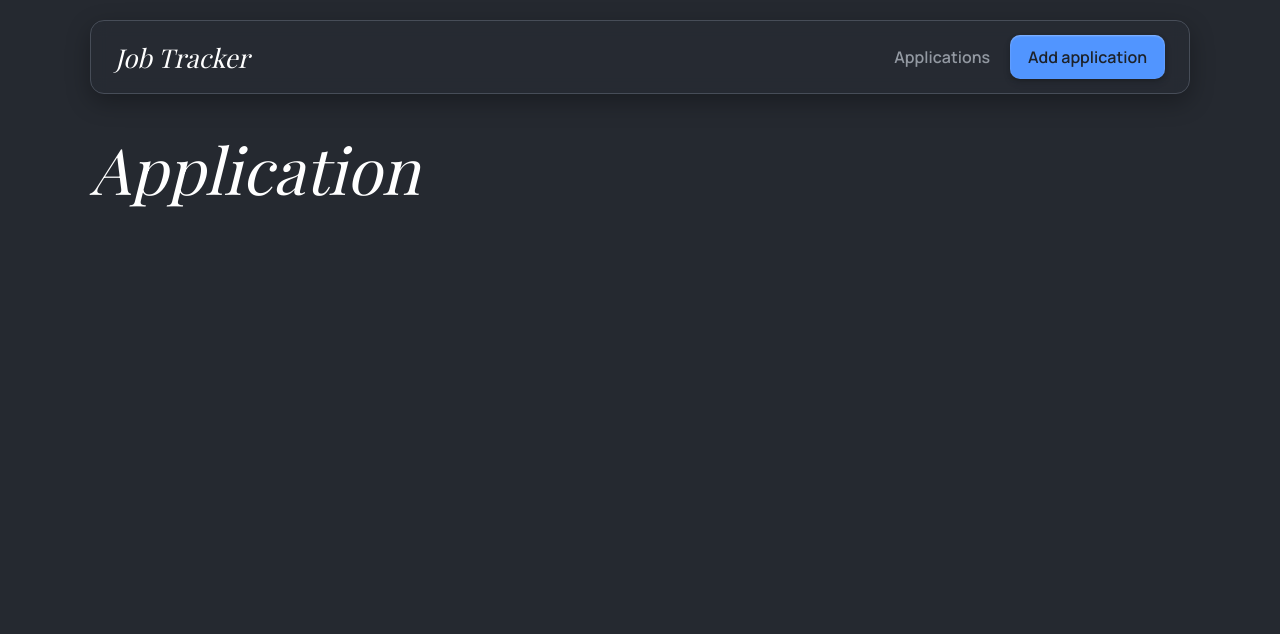
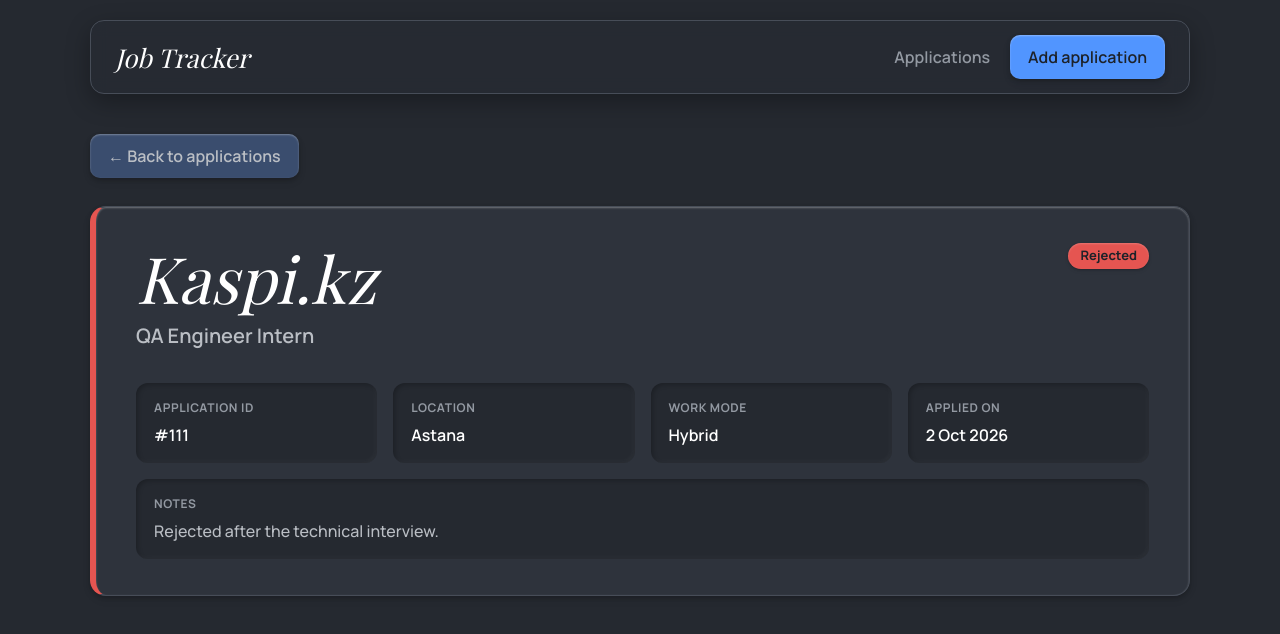
Before and after one commit to kimashii-dan/react-job-app-tracker, a React (Vite) app: page /applications/111 in a window 1280 px wide. Shown: the top 634 px of the page. Built offline with nearby package versions, Linux system fonts and the light colour scheme; a web font is replaced by a local one.

Commit message:
add application detail page

```diff
--- /dev/null
+++ b/src/pages/DetailPage.css
@@ -0,0 +1,83 @@
+.detail-page {
+  display: flex;
+  flex-direction: column;
+  align-items: flex-start;
+  gap: 28px;
+}
+
+.detail-page > .message {
+  width: 100%;
+}
+
+.detail {
+  width: 100%;
+  display: flex;
+  flex-direction: column;
+  gap: 32px;
+  padding: 36px 40px;
+  background: var(--card);
+  border: 1px solid var(--border);
+  border-left: 6px solid var(--status);
+  border-radius: 16px;
+  box-shadow: var(--shadow-base);
+}
+
+.detail-top {
+  display: flex;
+  align-items: flex-start;
+  justify-content: space-between;
+  gap: 16px;
+}
+
+.detail-position {
+  margin-top: 8px;
+  font-size: 20px;
+  font-weight: 600;
+}
+
+.detail-fields {
+  margin: 0;
+  display: grid;
+  grid-template-columns: repeat(4, 1fr);
+  gap: 16px;
+}
+
+.detail-field {
+  padding: 16px 18px;
+  background: var(--background);
+  border-radius: 12px;
+  box-shadow: var(--shadow-inset-soft);
+}
+
+.detail-field dt {
+  font-size: 12px;
+  font-weight: 700;
+  text-transform: uppercase;
+  letter-spacing: 0.05em;
+  color: var(--muted-foreground);
+}
+
+.detail-field dd {
+  margin: 6px 0 0;
+  font-weight: 600;
+  color: var(--highlight);
+}
+
+.detail-capitalize {
+  text-transform: capitalize;
+}
+
+.detail-notes {
+  grid-column: 1 / -1;
+}
+
+.detail-notes dd {
+  font-weight: 500;
+  color: var(--foreground);
+}
+
+@media (max-width: 900px) {
+  .detail-fields {
+    grid-template-columns: repeat(2, 1fr);
+  }
+}
--- a/src/pages/DetailPage.jsx
+++ b/src/pages/DetailPage.jsx
@@ -1,5 +1,92 @@
+import { useEffect, useState } from 'react'
+import { Link, useParams } from 'react-router-dom'
+import { getApplication } from '../api.js'
+import Message from '../components/Message.jsx'
+import StatusBadge from '../components/StatusBadge.jsx'
+import { formatDate } from '../utils.js'
+import './DetailPage.css'
+
+function ApplicationDetail({ id }) {
+  const [application, setApplication] = useState(null)
+  const [loading, setLoading] = useState(true)
+  const [error, setError] = useState(null)
+
+  useEffect(() => {
+    let ignore = false
+
+    getApplication(id)
+      .then((data) => {
+        if (!ignore) {
+          setApplication(data)
+          setLoading(false)
+        }
+      })
+      .catch((err) => {
+        if (!ignore) {
+          setError(err.message)
+          setLoading(false)
+        }
+      })
+
+    return () => {
+      ignore = true
+    }
+  }, [id])
+
+  if (loading) {
+    return <Message type="loading">Loading application...</Message>
+  }
+
+  if (error) {
+    return <Message type="error">{error}</Message>
+  }
+
+  return (
+    <article className={`detail status-${application.status}`}>
+      <div className="detail-top">
+        <div>
+          <h1 className="page-title">{application.company}</h1>
+          <p className="detail-position">{application.position}</p>
+        </div>
+        <StatusBadge status={application.status} />
+      </div>
+      <dl className="detail-fields">
+        <div className="detail-field">
+          <dt>Application ID</dt>
+          <dd>#{application.id}</dd>
+        </div>
+        <div className="detail-field">
+          <dt>Location</dt>
+          <dd>{application.location}</dd>
+        </div>
+        <div className="detail-field">
+          <dt>Work mode</dt>
+          <dd className="detail-capitalize">{application.workMode}</dd>
+        </div>
+        <div className="detail-field">
+          <dt>Applied on</dt>
+          <dd>{formatDate(application.appliedAt)}</dd>
+        </div>
+        <div className="detail-field detail-notes">
+          <dt>Notes</dt>
+          <dd>{application.notes || 'No notes'}</dd>
+        </div>
+      </dl>
+    </article>
+  )
+}
+
 function DetailPage() {
-  return <h1 className="page-title">Application</h1>
+  const { id } = useParams()
+
+  return (
+    <div className="detail-page">
+      <Link to="/" className="button button-secondary detail-back">
+        ← Back to applications
+      </Link>
+      <ApplicationDetail key={id} id={id} />
+    </div>
+  )
 }
 
 export default DetailPage
```
